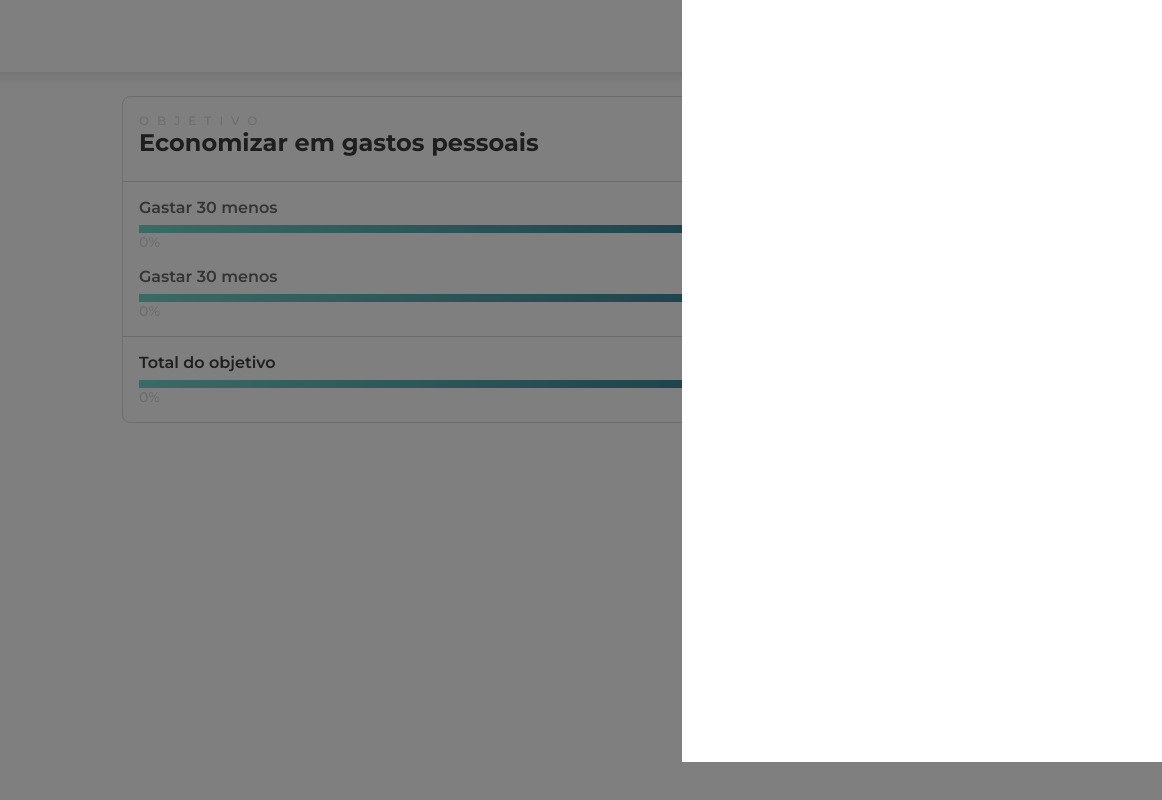
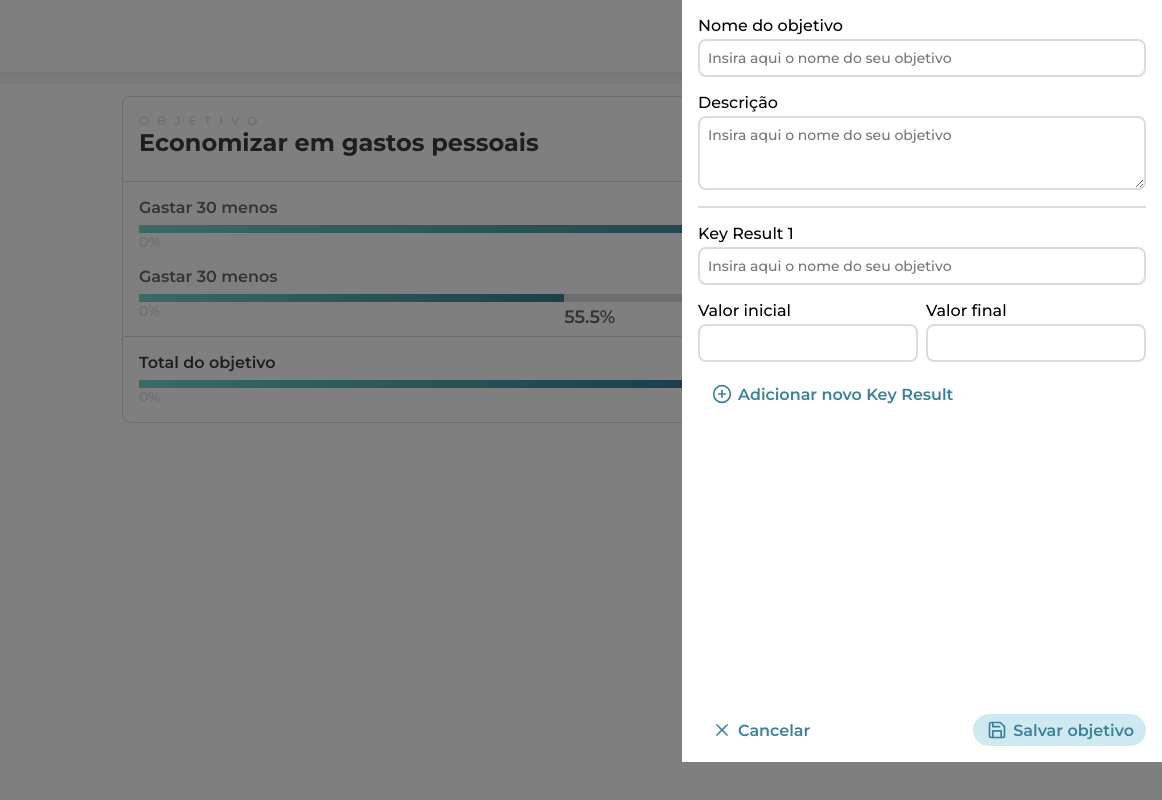
Before and after one commit to thiagodsign/okr, a plain HTML site: page index.html in a window 1280 px wide. Both pictures are taken after a click on the button "Criar novo objetivo". Shown: the full height of the page, 118-1280 px from the left. Drawn offline with nearby package versions, Linux system fonts and the light colour scheme.

Commit message:
Inserindo dialogo

```diff
--- a/estilo.css
+++ b/estilo.css
@@ -11,6 +11,13 @@
   padding: 0;
   box-sizing: border-box;
   font-family: Montserrat, Helvetica, sans-serif;
+}
+
+hr.divisor {
+  border: 0;
+  margin-bottom: 16px;
+  height: 2px;
+  background-color: var(--cor-cinza-claro);
 }
 
 .cabecalho {
@@ -143,7 +150,6 @@
   z-index: 10;
   display: flex;
   height: 8px;
-  width: 80%;
   background: linear-gradient(101.67deg, #77D9CD -2.56%, #1A537C 150.55%);
 }
 
@@ -158,7 +164,6 @@
 
 .regua__valor-dinamico {
   position: absolute;
-  left: 80%;
   font-size: 18px;
   font-weight: 600;
   color: var(--cor-cinza-escuro);
@@ -174,6 +179,7 @@
 }
 
 .dialogo {
+  flex-direction: column;
   height: 100vh;
   width: 100%;
   max-width: 480px;
@@ -183,10 +189,17 @@
   left: auto;
   border: 0;
   transition: all ease .3s;
+  padding: 16px;
+  justify-content: space-between;
 }
 
+.dialogo__rodape {
+  display: flex;
+  justify-content: space-between;
+}
 
 .dialogo[open] {
+  display: flex;
   right: -100px;
   -webkit-animation: slide-left 0.5s cubic-bezier(0.250, 0.460, 0.450, 0.940) both;
   animation: slide-left 0.5s cubic-bezier(0.250, 0.460, 0.450, 0.940) both;
@@ -194,7 +207,7 @@
 
 @-webkit-keyframes slide-left {
   0% {
-  -webkit-transform: translateX(0);
+    -webkit-transform: translateX(0);
       transform: translateX(0);
   }
   100% {
@@ -217,3 +230,41 @@
 .dialogo::backdrop {
   background-color: rgba(0,0,0,.5);
 }
+
+.formulario {
+  display: flex;
+  flex-direction: column;
+}
+
+.formulario label {
+  margin-bottom: 4px;
+}
+
+.formulario input, .formulario textarea {
+  border: 2px solid var(--cor-cinza-claro);
+  border-radius: 8px;
+  min-height: 32px;
+  padding: 8px;
+  outline: 0;
+  font-size: 14px;
+  margin-bottom: 16px;
+  width: 100%;
+}
+
+.container-flexivel {
+  display: flex;
+}
+
+.container-flexivel div {
+  display: flex;
+  flex-direction: column;
+  width: 100%;
+}
+
+.container-flexivel div:first-child {
+  margin-right: 4px;
+}
+
+.container-flexivel div:last-child {
+  margin-left: 4px;
+}
--- a/index.html
+++ b/index.html
@@ -14,7 +14,7 @@
 <body>
   <nav class="cabecalho">
     <img src="ativos/logo.svg" alt="Logo OKR" class="cabecalho__logo">
-    <button class="botao botao_com-icone" onclick="abrirDialogoDeCriacaoDeObjetivo()">
+    <button type="button" class="botao botao_com-icone" onclick="abrirDialogoDeCriacaoDeObjetivo()">
       <i data-feather="plus-circle"></i>
       Criar novo objetivo
     </button>
@@ -26,8 +26,9 @@
         <p class="texto texto_cinza texto_espacado">OBJETIVO</p>
         <h2 class="titulo">Economizar em gastos pessoais</h2>
       </div>
+
       <div class="sessao__cabecalho-container-secundario">
-        <button class="botao botao_branco">
+        <button type="button" class="botao botao_branco">
           <i data-feather="more-vertical"></i>
         </button>
       </div>
@@ -37,10 +38,10 @@
       <div class="sessao__item">
         <h2 class="titulo titulo_cinza titulo_pequeno">Gastar 30 menos</h2>
         <div class="regua">
-          <span class="regua__traco"></span>
+          <span class="regua__traco" style="width: 88%"></span>
           <div class="regua__valores">
             <span>0%</span>
-            <span class="regua__valor-dinamico">80%</span>
+            <span class="regua__valor-dinamico" style="left: 88%">88%</span>
             <span>100%</span>
           </div>
         </div>
@@ -49,10 +50,10 @@
       <div class="sessao__item">
         <h2 class="titulo titulo_cinza titulo_pequeno">Gastar 30 menos</h2>
         <div class="regua">
-          <span class="regua__traco"></span>
+          <span class="regua__traco" style="width: 55.5%"></span>
           <div class="regua__valores">
             <span>0%</span>
-            <span class="regua__valor-dinamico">80%</span>
+            <span class="regua__valor-dinamico" style="left: 55.5%">55.5%</span>
             <span>100%</span>
           </div>
         </div>
@@ -62,10 +63,10 @@
     <div class="sessao__rodape">
       <h3 class="titulo titulo_pequeno">Total do objetivo</h3>
       <div class="regua">
-        <span class="regua__traco"></span>
+        <span class="regua__traco" style="width: 71.75%"></span>
         <div class="regua__valores">
           <span>0%</span>
-          <span class="regua__valor-dinamico">80%</span>
+          <span class="regua__valor-dinamico" style="left: 71.75%">71.75%</span>
           <span>100%</span>
         </div>
       </div>
@@ -73,15 +74,61 @@
   </section>
 
   <dialog class="dialogo">
+    <form class="formulario">
+      <label for="nomeDoObjetivo">Nome do objetivo</label>
+      <input type="text" placeholder="Insira aqui o nome do seu objetivo">
 
+      <label for="descricaoDoObjetivo">Descrição</label>
+      <textarea rows="3" placeholder="Insira aqui o nome do seu objetivo"></textarea>
+
+      <hr class="divisor">
+
+      <label for="key1">Key Result 1</label>
+      <input type="text" id="key1" placeholder="Insira aqui o nome do seu objetivo">
+
+      <div class="container-flexivel">
+        <div>
+          <label for="valorInicial">Valor inicial</label>
+          <input type="number" id="valorInicial">
+        </div>
+
+        <div>
+          <label for="valorFinal">Valor final</label>
+          <input type="number" id="valorFinal">
+        </div>
+      </div>
+
+      <button type="button" class="botao botao_branco botao_com-icone">
+        <i data-feather="plus-circle"></i>
+        Adicionar novo Key Result
+      </button>
+    </form>
+
+
+    <div class="dialogo__rodape">
+      <button type="button" class="botao botao_branco botao_com-icone" onclick="fecharDialogo()">
+        <i data-feather="x"></i>
+        Cancelar
+      </button>
+
+      <button type="button" class="botao botao_com-icone">
+        <i data-feather="save"></i>
+        Salvar objetivo
+      </button>
+    </div>
   </dialog>
 
   <script>
+    let modal = document.querySelector('dialog')
+
     function abrirDialogoDeCriacaoDeObjetivo() {
-      let modal = document.querySelector('dialog')
-
       modal.showModal()
     }
+
+    function fecharDialogo() {
+      modal.close()
+    }
+
   </script>
 
   <script>
```
